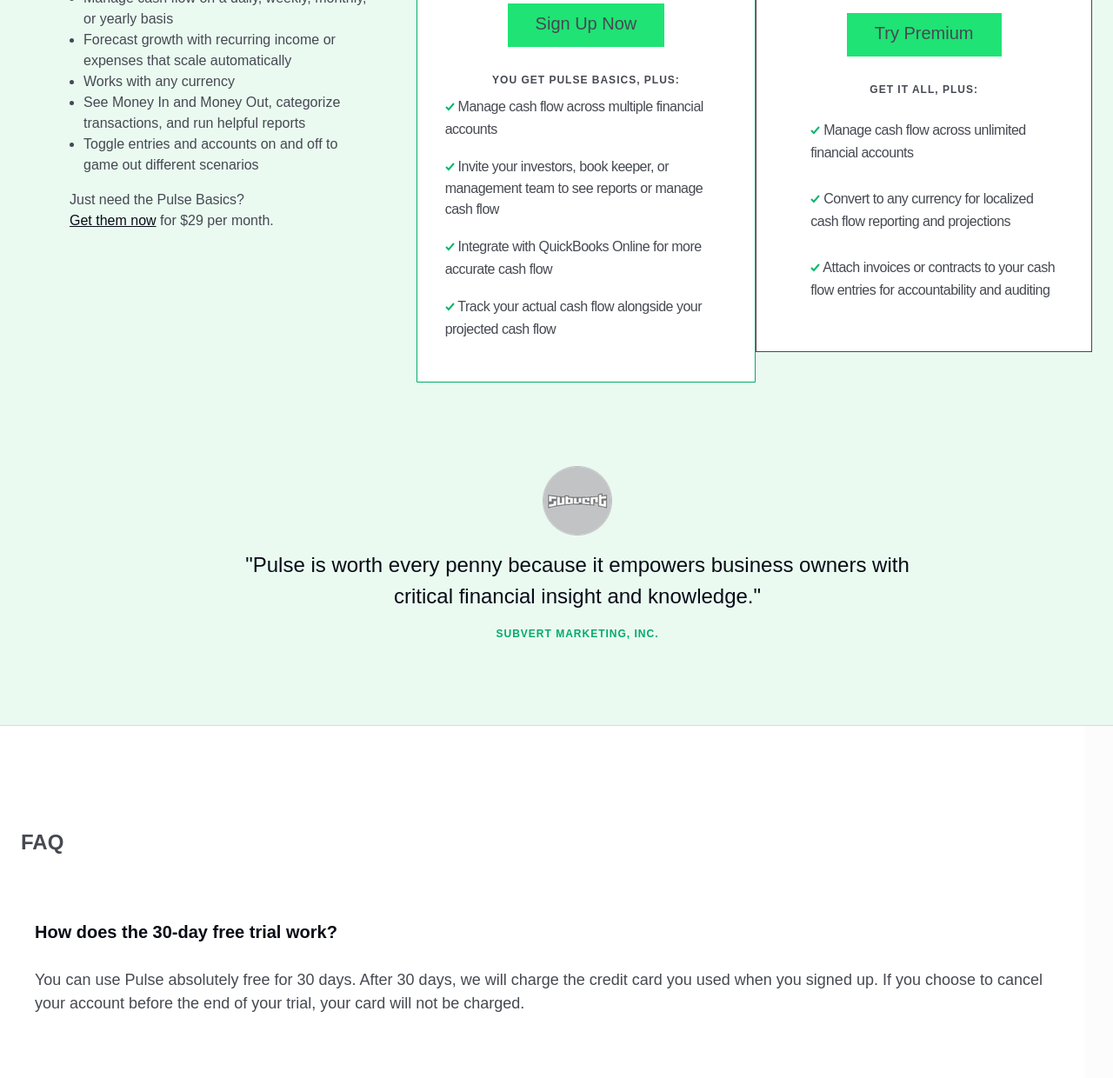
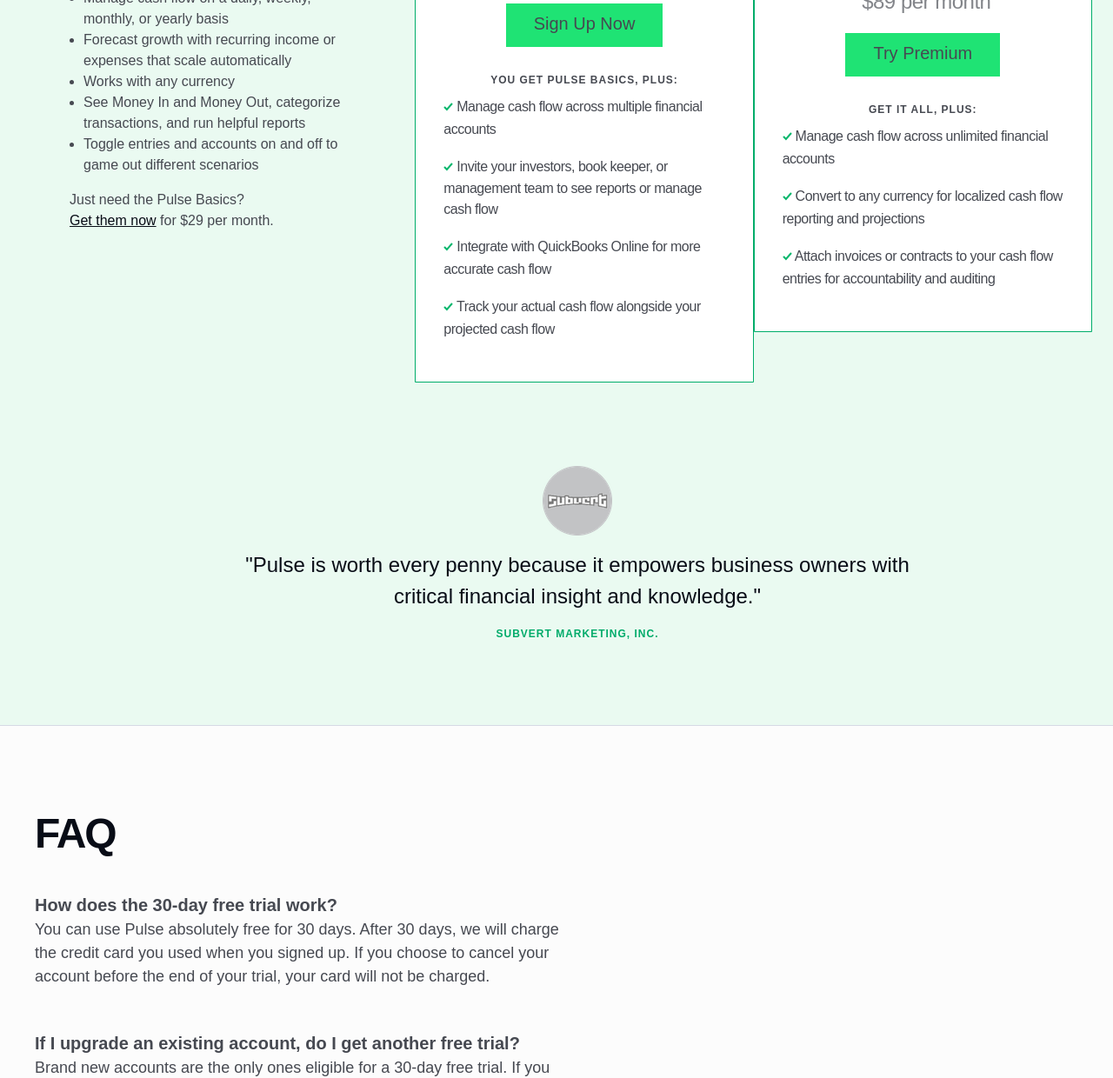
Before and after one commit to jakenton/Responsiveness-Project, a plain HTML site: page index.html in a window 1280 px wide. Shown: the part 732-1972 px from the top of the page at 87% size. Drawn offline with Linux system fonts and the light colour scheme.

Commit message:
Updates CSS of the final pricing list and the FAQ

```diff
--- a/index.html
+++ b/index.html
@@ -103,29 +103,34 @@
                                 $59 per month
                                 </div>
                                 <div class="signUp__button">
-                                    <div class="middle__signUp-animation">
+                                    <div class="signUp__animation">
                                     Sign Up Now
                                     </div>
                                 </div>
-                                <div class="middle__plus-text">
-                                    You get Pulse Basics, plus:
-                                </div>
+                            </div>
+                            <div class="middle__plus-text">
+                                You get Pulse Basics, plus:
                             </div>
                             <ul class="middle__block-list">
                                 <li class="pricing__list">
-                                    Manage cash flow across multiple financial accounts
+                                    <span class="list__span">Manage cash flow across multiple financial accounts</span>
                                 </li>
                                 <li class="pricing__list">
-                                    Invite your investors, book keeper, or management team to see reports or manage cash flow
+                                    <span class="list__span">Invite your investors, book keeper, or management team to see reports or manage cash flow</span>
                                 </li>
                                 <li class="pricing__list">
-                                    Integrate with QuickBooks Online for more accurate cash flow
+                                    <span class="list__span">Integrate with QuickBooks Online for more accurate cash flow</span>
                                 </li>
                                 <li class="pricing__list">
-                                    Track your actual cash flow alongside your projected cash flow
+                                    <span class="list__span">Track your actual cash flow alongside your projected cash flow</span>
                                 </li>
                             </ul>
-                        </div>
+                                <div class="signUp__button-hidden">
+                                    <div class="signUp__animation-hidden">
+                                    Sign Up Now
+                                    </div>
+                                </div>
+                    </div>
                     </a>
                 </div>
                 <div class="right__block">
@@ -141,7 +146,7 @@
                                 $89 per month
                             </div>
                             <div class="signUp__button">
-                                <div class="right__signUp-animation">
+                                <div class="signUp__animation">
                                     Try Premium
                                 </div>
                             </div>
@@ -150,15 +155,20 @@
                             </div>
                             <ul class="right__block-list">
                                 <li class="pricing__list">
-                                    Manage cash flow across unlimited financial accounts
+                                    <span class="list__span">Manage cash flow across unlimited financial accounts</span>
                                 </li>
                                 <li class="pricing__list">
-                                    Convert to any currency for localized cash flow reporting and projections
+                                    <span class="list__span">Convert to any currency for localized cash flow reporting and projections</span>
                                 </li>
                                 <li class="pricing__list">
-                                    Attach invoices or contracts to your cash flow entries for accountability and auditing
+                                    <span class="list__span">Attach invoices or contracts to your cash flow entries for accountability and auditing</span>
                                 </li>
                             </ul>
+                            <div class="signUp__button-hidden">
+                                <div class="signUp__animation-hidden">
+                                    Try Premium
+                                </div>
+                            </div>
                         </div>
                     </a>
                 </div>
--- a/style.css
+++ b/style.css
@@ -406,7 +406,7 @@ nav__list i {
 }
 
 @media screen and (min-width: 1000px) {
-    .middle__block {
+    .middle__block, .right__block {
         display: flex;
         width: 33.33333%;
     }
@@ -421,7 +421,7 @@ nav__list i {
     flex-direction: column;
     border-width: 1px;
     background-color: #fff;
-    font-weight: 800;
+    font-weight: 400;
 }
 
 @media screen and (max-width: 999px) {
@@ -434,6 +434,32 @@ nav__list i {
 
 @media screen and (min-width: 1000px) {
     .middle__animation {
+        text-align: center;
+    }
+}
+
+.right__animation {
+    border-color: #00ad6a;
+    border-radius: 8px 8px 0 0;
+    text-decoration: none;
+    color: #464951;
+    display: flex;
+    flex-direction: column;
+    border-width: 1px;
+    background-color: #fff;
+    font-weight: 400;
+}
+
+@media screen and (max-width: 999px) {
+    .right__animation {
+        margin-bottom: 2rem;
+        margin-left: 1rem;
+        margin-right: 1rem;
+    }
+}
+
+@media screen and (min-width: 1000px) {
+    .right__animation {
         text-align: center;
     }
 }
@@ -635,18 +661,19 @@ nav__list i {
     transition: all 0.05s ease-in-out;
 } */
 
-.right__animation {
-    color: #464951;
-    text-align: center;
-    border: 1px solid #464951;
-    text-decoration: none;
-    flex-direction: column;
-    display: flex;
-    border-width: 1px;
-    background-color: #fff
+.signUp__button-hidden {
+    padding: 1rem;
+    display: block;
+    font-weight: 400;
 }
 
-.middle__signUp-animation, .right__signUp-animation {
+@media screen and (min-width: 1000px) {
+    .signUp__button-hidden {
+        display: none;
+    }
+}
+
+.signUp__animation {
     transform: scale(1);
     transition: all 0.05s ease-in-out;
     font-size: 1.25rem;
@@ -654,15 +681,28 @@ nav__list i {
     margin-bottom: 2rem;
     display: inline-block;
     background-color: #1fe374
-
 }
 
-.middle__signUp-animation:hover, .right__signup-animation:hover {
+.signUp__animation:hover {
     transform: scale(1.1);
     transform: scale(1.1);
 }
 
-.middle__plus-text {
+.signUp__animation-hidden {
+    width: 100%;
+    font-size: 1.25rem;
+    text-align: center;
+    padding: 0.5rem 2rem 0.75rem 2rem;
+    font-weight: 800;
+    background-color: #1fe374
+}
+
+.signUp__animation-hidden:hover {
+    transform: scale(1.1);
+    transform: scale(1.1);
+}
+
+.middle__plus-text, .right__plus-text {
     font-size: 0.75rem;
     font-weight: 700;
     text-transform: uppercase;
@@ -723,18 +763,11 @@ nav__list i {
     font-size: 1.2em;
 }
 
-/* ASK HARRY: Why is this affecting the middle list, but not the right list? */
 .pricing__list {
     position: absolute;
     padding-top: 0.5rem;
     padding-bottom: 0.5rem;
     /* padding-right: 0; */
-}
-
-.right__block {
-    display: flex;
-    width: 33%;
-    /* border: 1px solid #d6dae5; */
 }
 
 .right__container {
@@ -786,6 +819,46 @@ nav__list i {
     text-align: left;
     letter-spacing: -0.5px;
     padding: 0;
+}
+
+@media screen and (max-width: 999px) {
+    .right__block-list {
+        padding: 0 2rem 1rem 2rem;
+    }
+}
+
+@media screen and (min-width: 1000px) {
+    .right__block-list {
+        margin-top: 0;
+        margin-bottom: 1rem;
+    }
+}
+
+.right__block-list li {
+    position: relative;
+    /* padding-top: 0.5rem;
+    padding-bottom: 0.5rem;
+    letter-spacing: -0.5px;
+    text-align: left;
+    font-weight: 400; */
+}
+
+.right__block-list li:before {
+    content: url(./images/icon-check-bullet.svg);
+    /* position: relative; */
+    left: -14px;
+    top: 14px;
+    width: 12px;
+    height: 12px;
+    color: purple;
+    font-size: 1.2em;
+}
+
+/* .right__block-list {
+    list-style: none;
+    text-align: left;
+    letter-spacing: -0.5px;
+    padding: 0;
     margin-bottom: 1rem;
 }
 
@@ -797,33 +870,22 @@ nav__list i {
 
 .right__block-list li:before {
     content: url(./images/icon-check-bullet.svg);
-    /* position: absolute; */
+    position: absolute;
     left: 0;
     color: purple;
     font-size: 1.2em;
-}
-
-.right__plus-text {
-    font-size: 0.75rem;
-    letter-spacing: 1px;
-    text-transform: uppercase;
-    line-height: 1.15;
-    font-weight: 700;
-}
+} */
 
 .subvert__container {
-    background-color: #eafaf1;
-    justify-self: center;
     justify-content: center;
-    align-items: center;
     display: flex;
     width: 100%;
     max-width: 1200px;
     margin: 0 auto;
-    padding: 0 1.5rem;
+    padding: 3rem 1.5rem;
 }
 
-@media screen and (min-width: 770px) {
+@media screen and (min-width: 1000px) {
     .subvert__container {
         padding-top: 6rem;
         padding-bottom: 6rem;
@@ -865,41 +927,61 @@ nav__list i {
 
 /* FAQ */
 .container__faq {
-    background-color: white;
+    padding: 3rem 1.5rem 2rem 1.5rem;
     width: 100%;
     max-width: 1200px;
-    padding: 0 1.5rem;
-    color: #464951;
+    margin: 0 auto;
 }
 
-@media screen and (min-width: 770px) {
+@media screen and (min-width: 1000px) {
     .container__faq {
         padding-top: 6rem;
         padding-bottom: 5rem;
     }
 }
 
+.faq__text {
+    margin: 0;
+    margin-bottom: 1rem;
+    font-size: 2.25rem;
+    line-height: 1.15;
+    letter-spacing: -2px;
+    font-weight: 800;
+    color: #080c16;
+}
+
+@media screen and (min-width: 1000px) {
+    .faq__text {
+        font-size: 3rem;
+    }
+}
+
+.faq__block-set {
+    margin-left: -1rem;
+    margin-right: -1rem;
+    flex-wrap: wrap;
+    display: flex;
+}
+
 .faq__block {
     padding: 1.5rem 1rem;
-    border: 0 solid #d6dae5;
-    box-sizing: inherit;
-    color: #464951;
+}
+
+@media screen and (min-width: 999px) {
+    .faq__block {
+        width: 50%;
+    }
 }
 
 .faq__question {
     font-size: 1.25rem;
     font-weight: 700;
-    color: #080c16;
-    border: 0 solid #d6dae5;
-    box-sizing: inherit;
+    margin: 0;
 }
 
 .faq__answer {
     margin: 0;
     font-size: 1.125rem;
-    border: 0 solid #d6dae5;
-    box-sizing: inherit;
-    color: #464951;
 }
 
 /* ASK HARRY: Does something like this break the program? */
```
